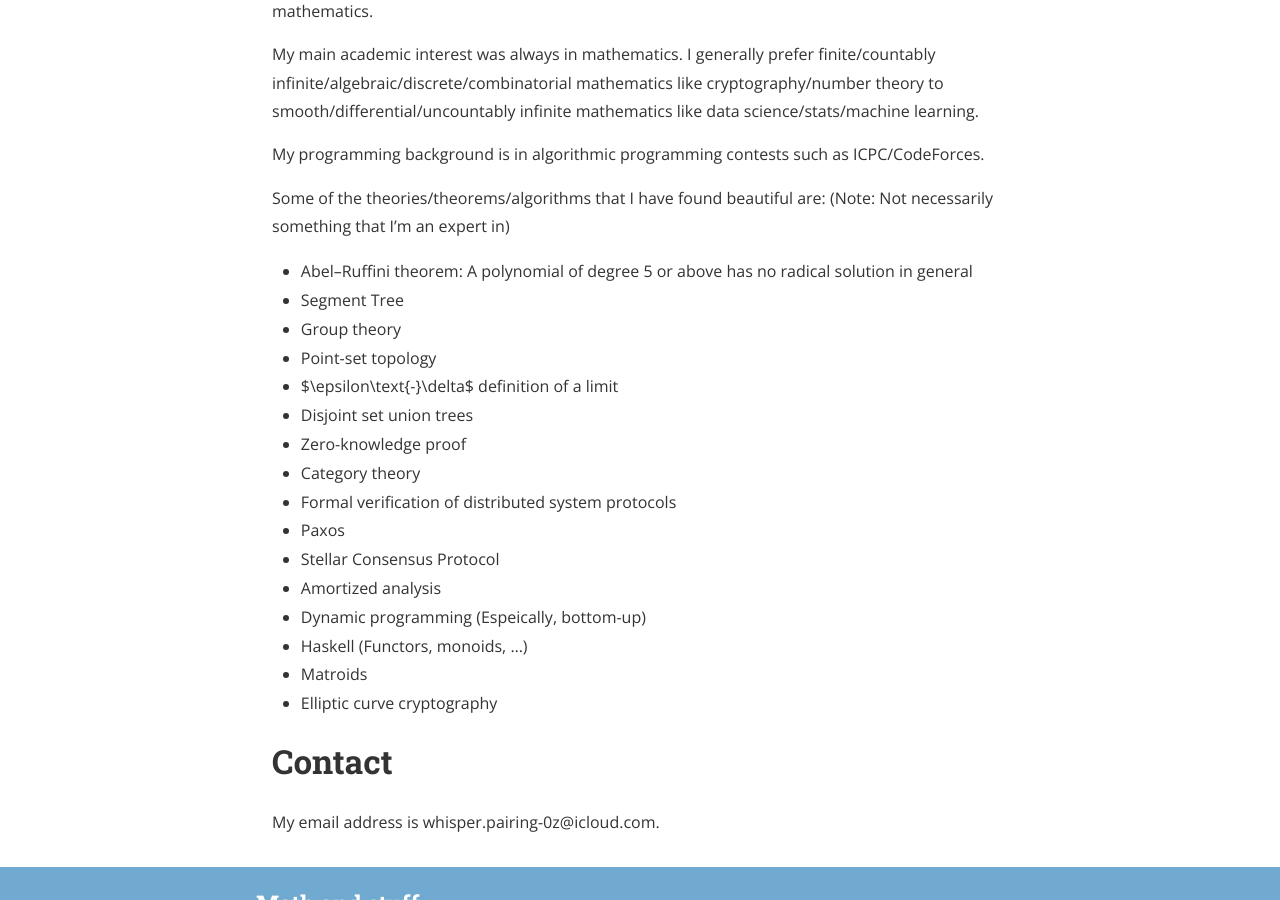
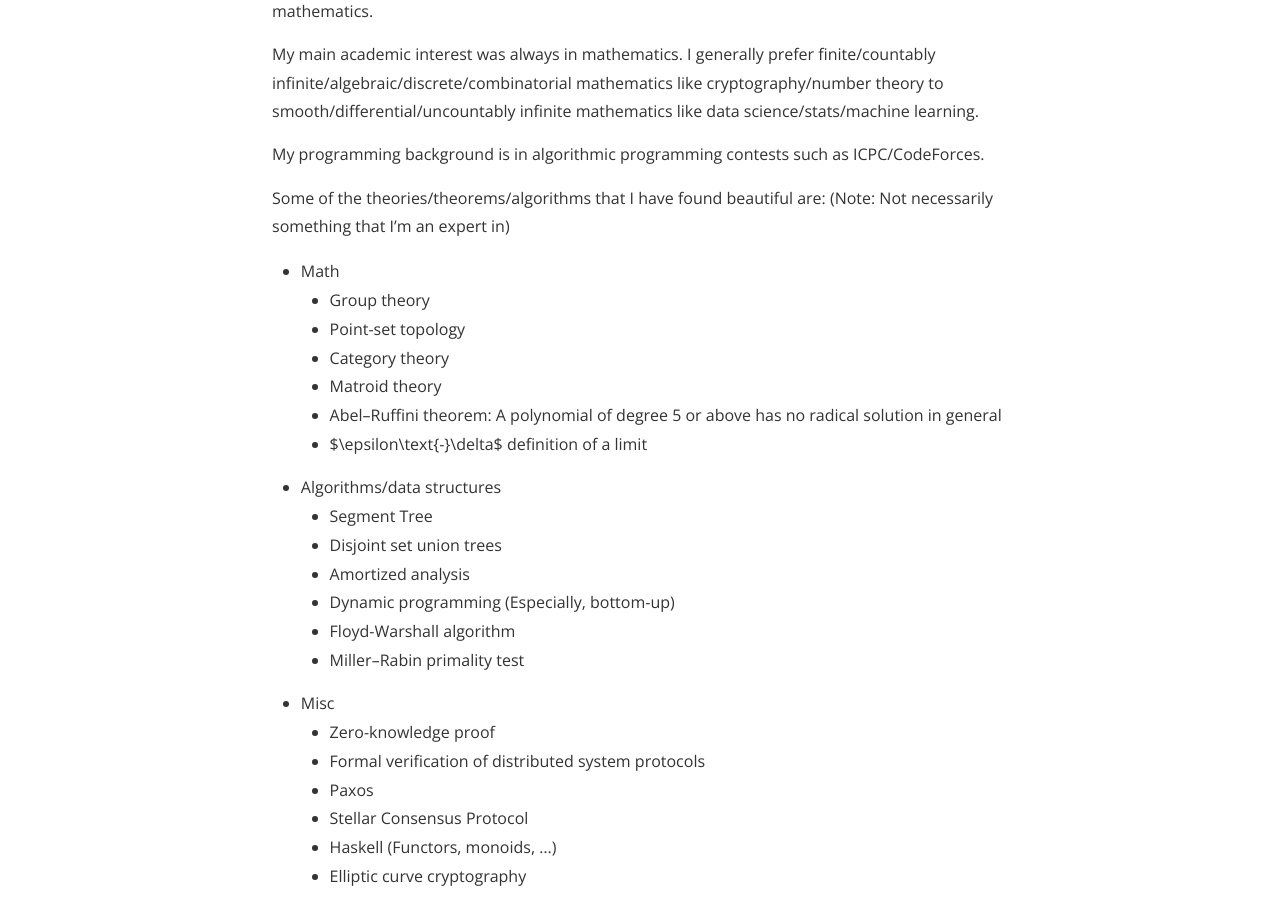
Before and after one commit to hidenori-shinohara/hidenori-shinohara.github.io, a Jekyll site: the page built from about.md, in a window 1280 px wide and 900 px high, scrolled down 1049 px. Built offline with Jekyll 4.4.1, drawn with Linux system fonts in a browser that asks for light colours; nearby versions of some CDN libraries.

Commit message:
about.md

```diff
--- a/about.md
+++ b/about.md
@@ -28,22 +28,28 @@ My programming background is in algorithmic programming contests such as ICPC/Co
 Some of the theories/theorems/algorithms that I have found beautiful are:
 (Note: Not necessarily something that I'm an expert in)
 
-- Abel–Ruffini theorem: A polynomial of degree 5 or above has no radical solution in general
-- Segment Tree
-- Group theory
-- Point-set topology
-- $\epsilon\text{-}\delta$ definition of a limit
-- Disjoint set union trees
-- Zero-knowledge proof
-- Category theory
-- Formal verification of distributed system protocols
-- Paxos
-- Stellar Consensus Protocol
-- Amortized analysis
-- Dynamic programming (Espeically, bottom-up)
-- Haskell (Functors, monoids, ...)
-- Matroids
-- Elliptic curve cryptography
+
+- Math
+    - Group theory
+    - Point-set topology
+    - Category theory
+    - Matroid theory
+    - Abel–Ruffini theorem: A polynomial of degree 5 or above has no radical solution in general
+    - $\epsilon\text{-}\delta$ definition of a limit
+- Algorithms/data structures
+    - Segment Tree
+    - Disjoint set union trees
+    - Amortized analysis
+    - Dynamic programming (Especially, bottom-up)
+    - Floyd-Warshall algorithm
+    - Miller–Rabin primality test
+- Misc
+    - Zero-knowledge proof
+    - Formal verification of distributed system protocols
+    - Paxos
+    - Stellar Consensus Protocol
+    - Haskell (Functors, monoids, ...)
+    - Elliptic curve cryptography
 
 # Contact
 My email address is whisper.pairing-0z@icloud.com.
```
